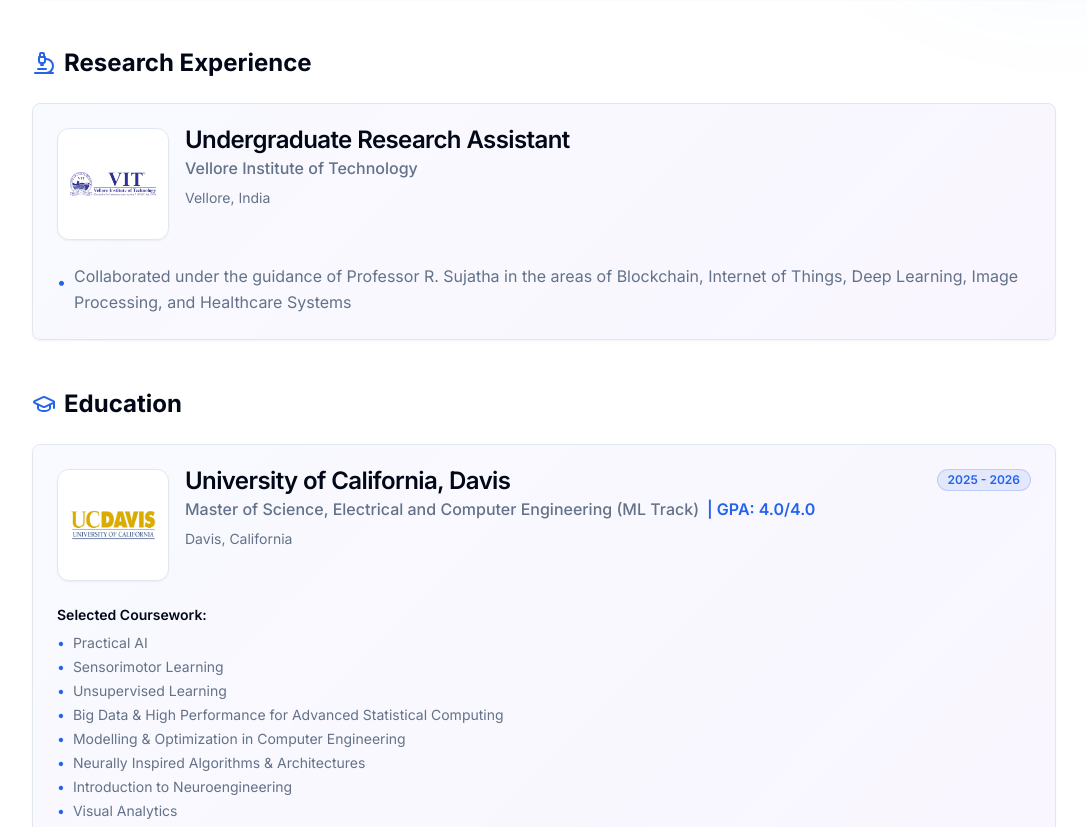
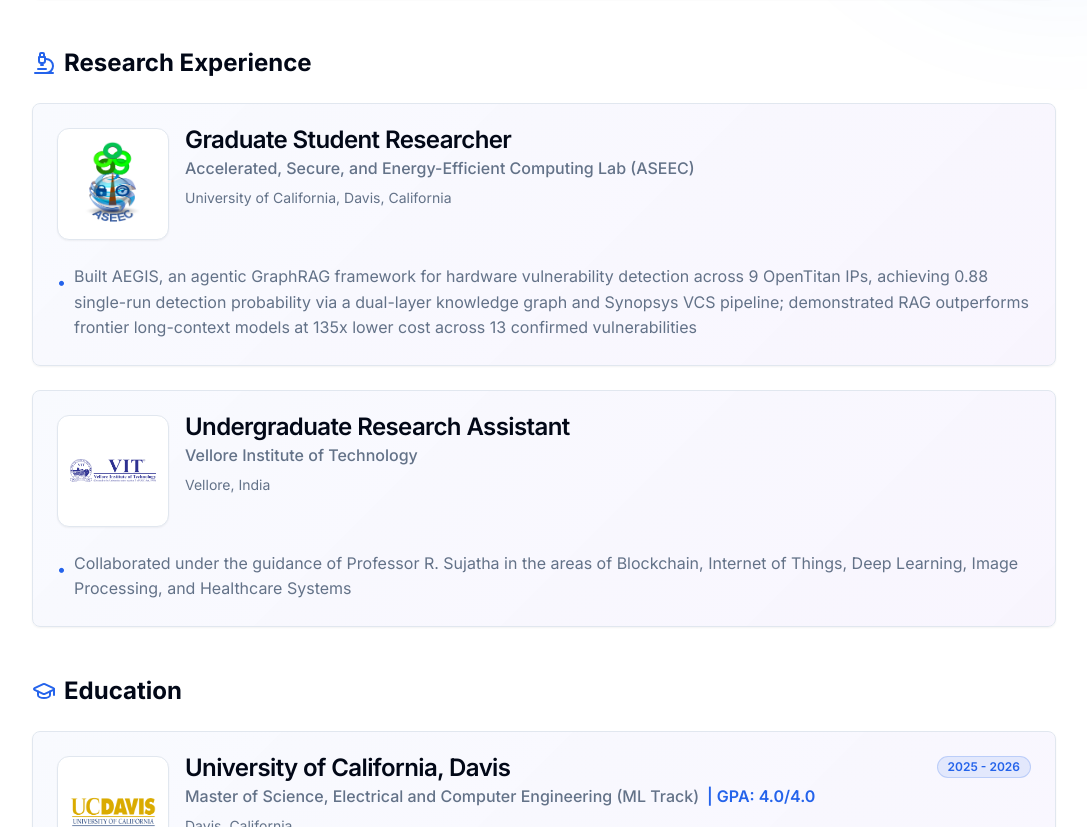
Before and after one commit to vandanacm/vandanacm.github.io, a React (Vite) app: page / in a window 1280 px wide. Shown: the part 3525-4352 px from the top of the page, without its empty margins (96-1183 px from the left). Built offline with nearby package versions, Linux system fonts and the light colour scheme; the HTML template or start-up script is replaced by a standard one.

Commit message:
Changes
Co-authored-by: vandanacm <65193028+vandanacm@users.noreply.github.com>

```diff
--- a/src/components/Experience.tsx
+++ b/src/components/Experience.tsx
@@ -47,6 +47,16 @@ const experiences = [
 ];
 
 const researchExperience = [
+  {
+    company: "Accelerated, Secure, and Energy-Efficient Computing Lab (ASEEC)",
+    location: "University of California, Davis, California",
+    role: "Graduate Student Researcher",
+    period: "",
+    logo: logoAseec,
+    achievements: [
+      "Built AEGIS, an agentic GraphRAG framework for hardware vulnerability detection across 9 OpenTitan IPs, achieving 0.88 single-run detection probability via a dual-layer knowledge graph and Synopsys VCS pipeline; demonstrated RAG outperforms frontier long-context models at 135x lower cost across 13 confirmed vulnerabilities",
+    ],
+  },
   {
     company: "Vellore Institute of Technology",
     location: "Vellore, India",
```
